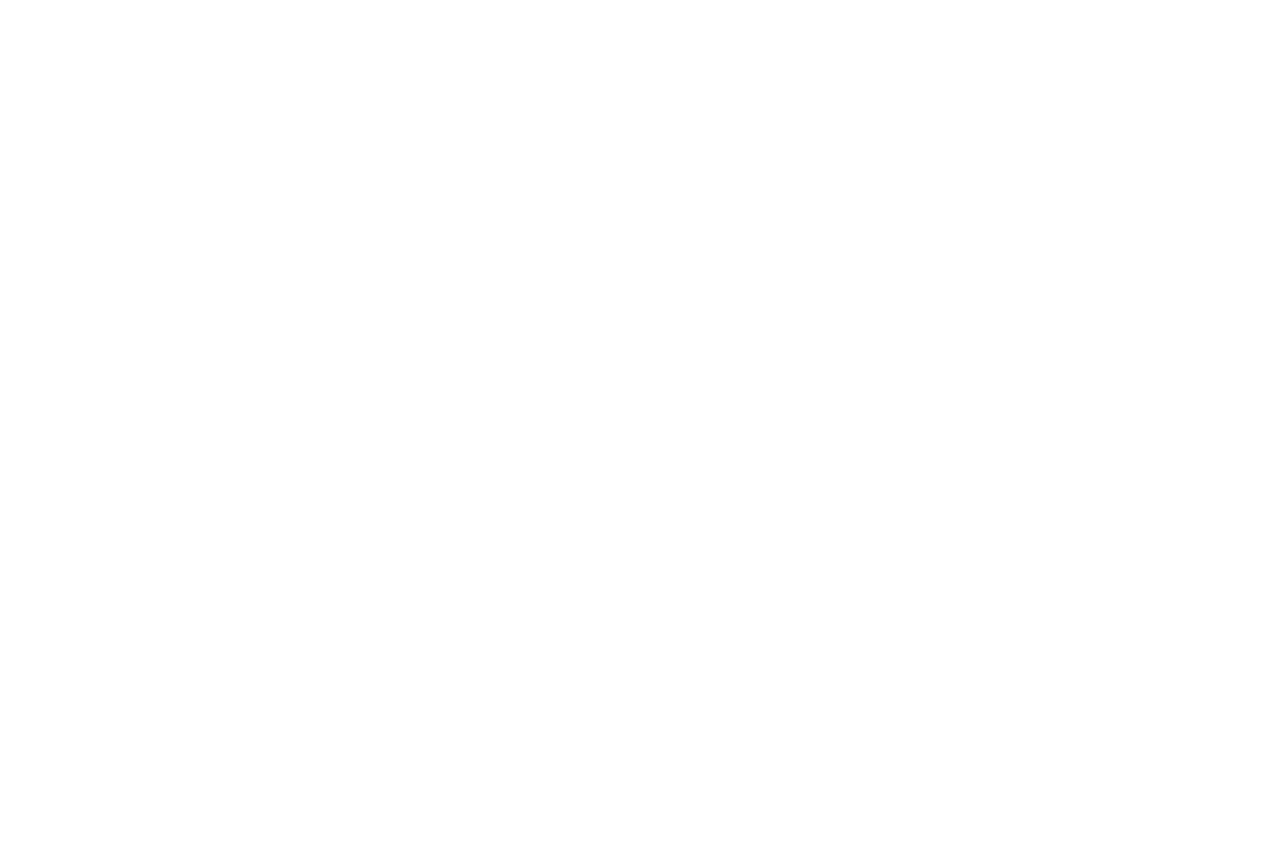
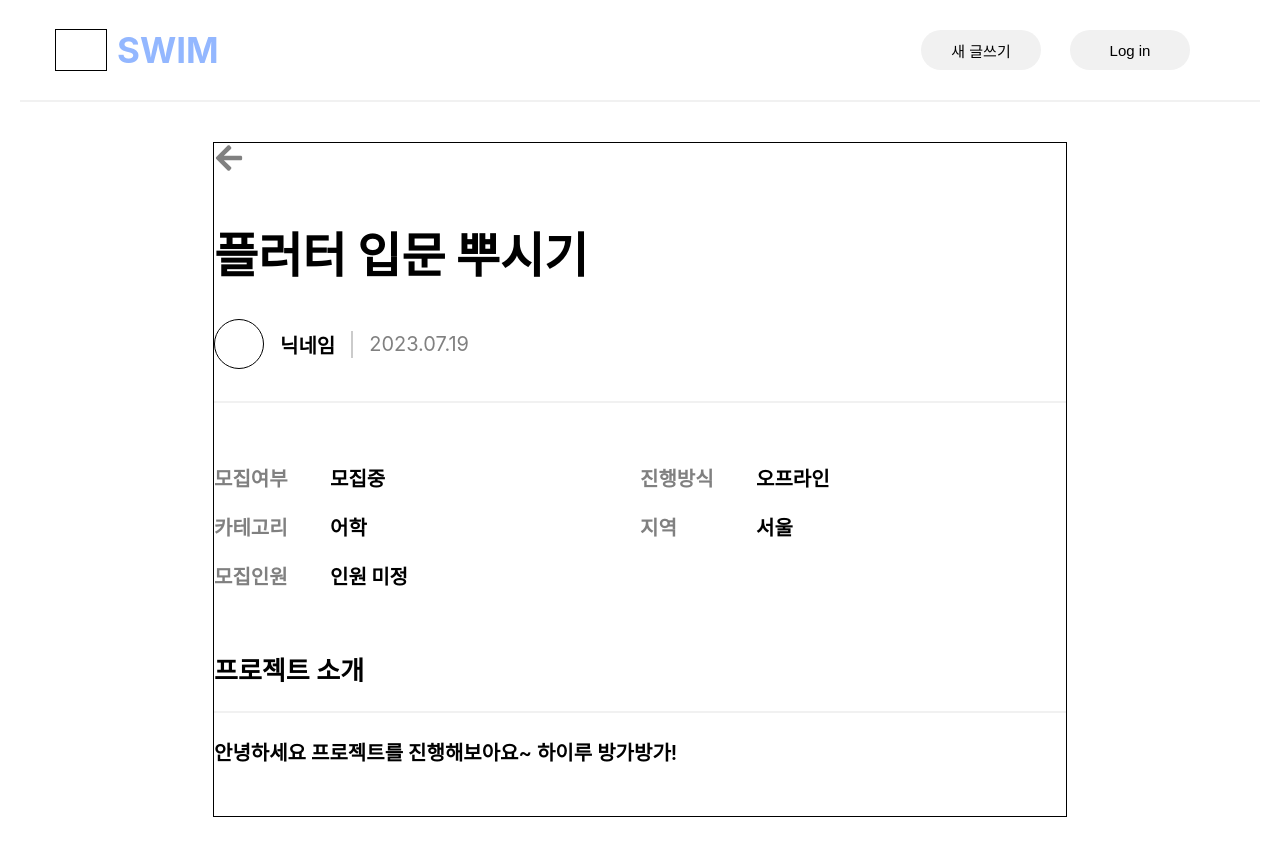
Before and after one commit to jpg723/SWIM-ToyProject, a React (Create React App) app in the folder demo/src/main/frontend/: page /study-view in a window 1280 px wide. Before the commit this address had no page. Before the commit the page ends 800 px from the top, so only its background shows below. Built offline with nearby package versions, Linux system fonts and the light colour scheme.

Commit message:
[ADD] 글 상세페이지 제작

```diff
--- a/demo/src/main/frontend/src/App.js
+++ b/demo/src/main/frontend/src/App.js
@@ -1,7 +1,10 @@
 import { Route, Routes } from "react-router-dom";
 import Header from "./Components/Main/Header";
 import Main from "./Components/Main/Main";
+
+//Study 폴더 애들
 import StudyList from "./Components/Study/StudyList";
+import StudyView from "./Components/Study/StudyView";
 import WriteForm from "./Components/Study/WriteForm";
 
 //멤버 폴더 애들
@@ -20,6 +23,7 @@ function App() {
           <Route path="/" element={<Main />} />
           <Route path="/write-form" element={<WriteForm />} />
           <Route path="/study-list" element={<StudyList />} />
+          <Route path="/study-view" element={<StudyView />} />
         </Route>
         {/* Header,Footer를 안 보여주고 싶은 컴포넌트 */}
         <Route element={<Member_Header />}>
--- /dev/null
+++ b/demo/src/main/frontend/src/Components/Study/StudyView.css
@@ -0,0 +1,94 @@
+#study-view-box{
+    border: 1px solid black;
+    margin: 40px auto;
+    width: 852px;
+}
+
+/*헤더------------------------------------*/
+#study-view-header{
+    border-bottom: 2px solid #F1F1F1;
+}
+
+/*스터디 제목*/
+#study-view-title{
+    font-size: 48px;
+    margin: 40px auto 0px;
+    font-weight: 800;
+}
+
+/*프로필 사진, 닉네임, 작성일 박스*/
+#study-view-header-content{
+    display: flex;
+    margin: 32px auto 32px 0px;
+    font-size: 20px;
+}
+
+/*프로필 사진*/
+#study-view-profile{
+    border-radius: 30px;
+    width: 48px;
+    height: 48px;
+    border: 1px solid black;
+    margin-right: 16px;
+}
+
+/*id*/
+#study-view-id{
+    margin: auto 16px auto 0px;
+    font-weight: 800;
+}
+
+/*구분선*/
+#study-view-header-line{
+    border: 1px solid #cbcbcb;
+    margin: auto 16px auto 0px;
+    height: 25px;
+}
+
+/*작성일*/
+#study-view-date{
+    color: #808080;
+    margin: auto 16px auto 0px;
+}
+
+/*스터디 정보-----------------------------*/
+#study-view-info{
+    margin: 60px 0;
+    font-size: 20px;
+    font-weight: 800;
+}
+
+.study-view-info-wrap{
+    display: flex;
+    margin-bottom: 20px;
+}
+
+.study-view-info-content{
+    width: 428px;
+    display: flex;
+}
+
+.study-view-info-category{
+    color: #808080;
+    margin-right: 36px;
+    width: 80px;
+}
+
+/*스터디 소개*/
+#study-view-intro-title{
+    font-size: 26px;
+    font-weight: 600;
+    border-bottom: 2px solid #F1F1F1;
+    padding-bottom: 24px;
+    margin-bottom: 24px;
+}
+
+#study-view-intro-content{
+    width: 852px;
+    font-size: 20px;
+    font-weight: 600;
+    padding-bottom: 50px;
+    display: flex;
+    flex-direction: row;
+    flex-wrap: wrap;
+}
--- /dev/null
+++ b/demo/src/main/frontend/src/Components/Study/StudyView.js
@@ -0,0 +1,59 @@
+import React from 'react'
+import { ReactComponent as Arrow2} from "../../svg/Arrow 2.svg";
+import './StudyView.css';
+
+function StudyView() {
+  return (
+    <div id="study-view-box">
+        {/*스터디 헤더 */}
+        <div id="study-view-header">
+            <Arrow2></Arrow2>
+            <div id="study-view-title">플러터 입문 뿌시기</div>
+            <div id="study-view-header-content">
+                <div id="study-view-profile"></div>
+                <span id="study-view-id">닉네임</span>
+                <div id="study-view-header-line"></div>
+                <span id="study-view-date">2023.07.19</span>
+            </div>
+        </div>
+        {/*스터디 카테고리 */}
+        <div id="study-view-info">
+            <div class="study-view-info-wrap">
+                <div class="study-view-info-content">
+                    <div class="study-view-info-category">모집여부</div>
+                    <div>모집중</div>
+                </div>
+                <div class="study-view-info-content">
+                    <div class="study-view-info-category">진행방식</div>
+                    <div>오프라인</div>
+                </div>
+            </div>
+            <div class="study-view-info-wrap">
+                <div class="study-view-info-content">
+                    <div class="study-view-info-category">카테고리</div>
+                    <div>어학</div>
+                </div>
+                <div class="study-view-info-content">
+                    <div class="study-view-info-category">지역</div>
+                    <div>서울</div>
+                </div>
+            </div>
+            <div class="study-view-info-wrap">
+                <div class="study-view-info-content">
+                    <div class="study-view-info-category">모집인원</div>
+                    <div>인원 미정</div>
+                </div>
+            </div>
+        </div>
+        {/*스터디 소개 */}
+        <div id="study-view-intro">
+            <div id="study-view-intro-title">프로젝트 소개</div>
+            <div id="study-view-intro-content">
+                안녕하세요 프로젝트를 진행해보아요~ 하이루 방가방가!
+            </div>
+        </div>
+    </div>
+  )
+}
+
+export default StudyView
```
Also changed, not shown: demo/src/main/frontend/src/svg/Arrow 2.svg (added).
